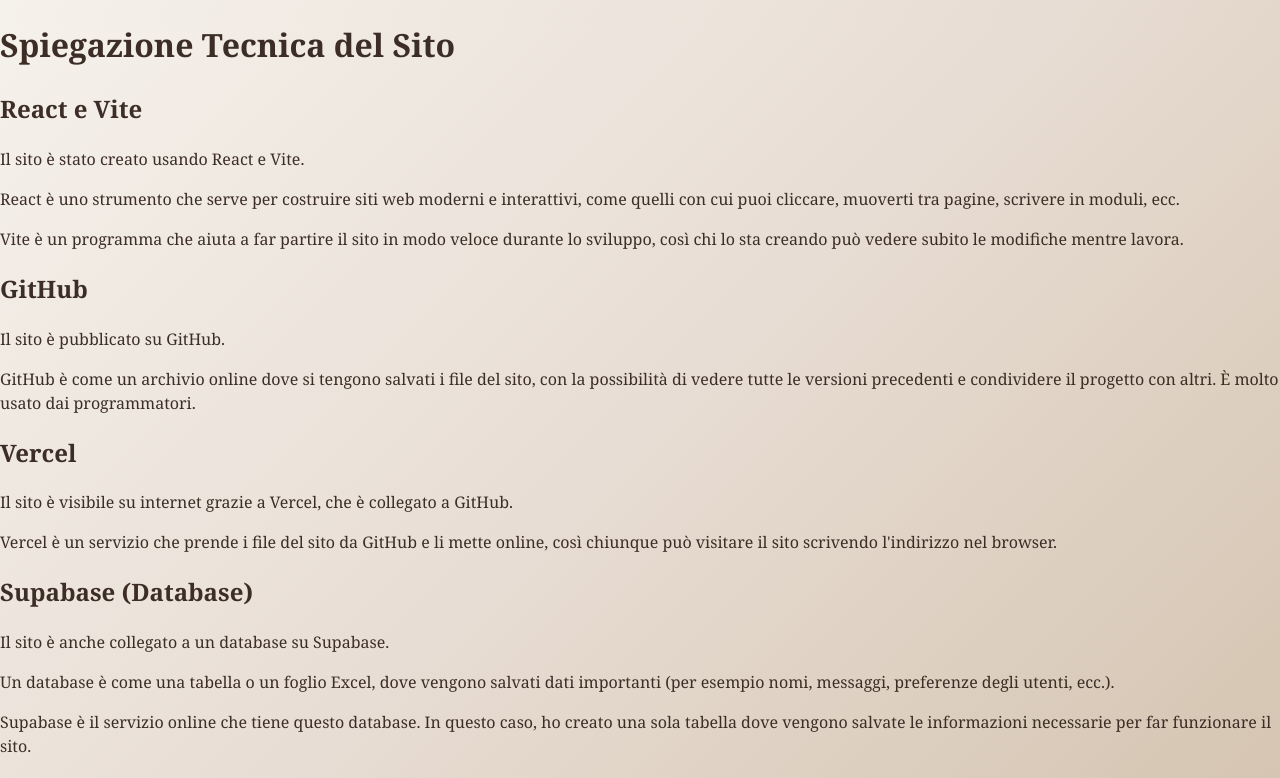
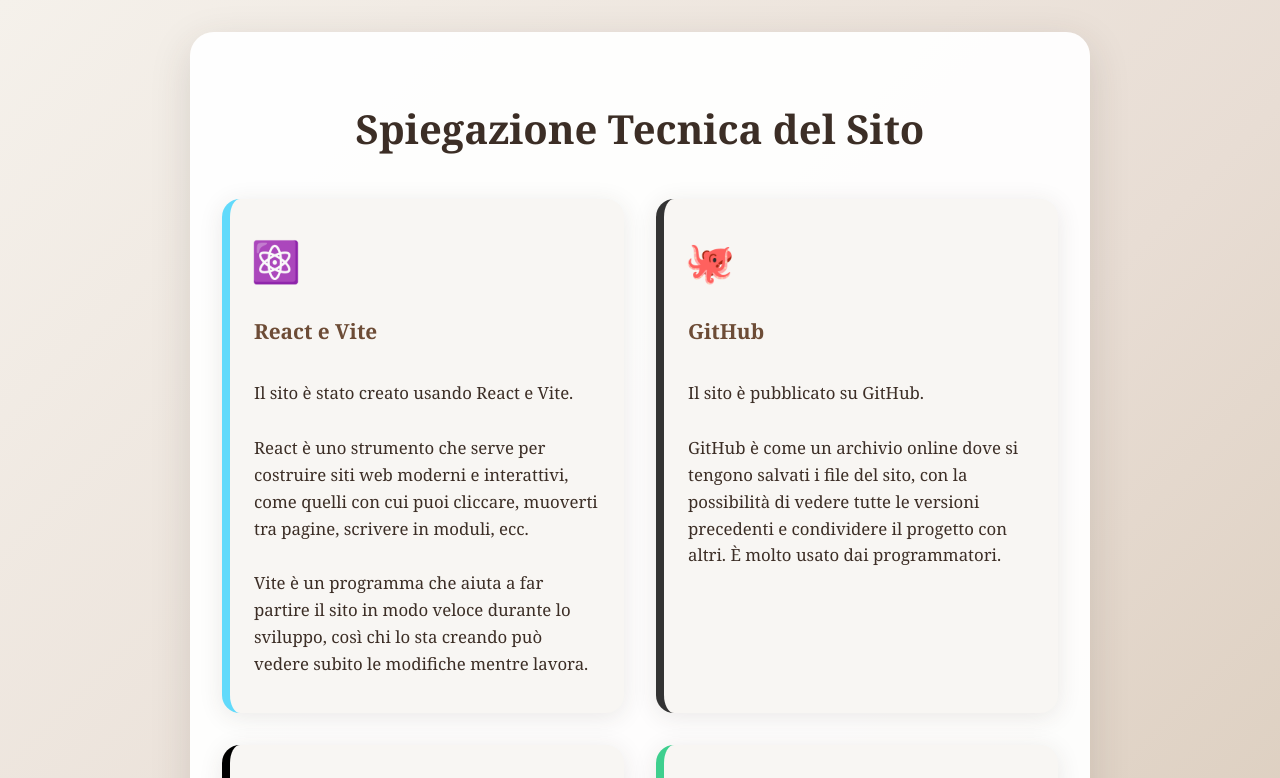
Before and after one commit to francescabuggio/TESIREACT, a React (Vite) app: page /spiegazione in a window 1280 px wide. Shown: the top 778 px of the page. Built offline with nearby package versions, Linux system fonts and the light colour scheme.

Commit message:
Add files via upload

```diff
--- a/src/App.css
+++ b/src/App.css
@@ -679,6 +679,79 @@
   font-size: 0.95rem;
 }
 
+.spiegazione-bg {
+  min-height: 100vh;
+  background: linear-gradient(135deg, #f5f1eb 0%, #e8ddd4 50%, #d4c4b0 100%);
+  display: flex;
+  align-items: center;
+  justify-content: center;
+  padding: 2rem 0;
+}
+.spiegazione-container {
+  max-width: 900px;
+  width: 100%;
+  margin: 0 auto;
+  background: rgba(255,255,255,0.95);
+  border-radius: 24px;
+  box-shadow: 0 12px 40px rgba(60,46,38,0.15);
+  padding: 2.5rem 2rem;
+}
+.spiegazione-title {
+  text-align: center;
+  font-size: 2.5rem;
+  font-weight: 700;
+  margin-bottom: 2.5rem;
+  color: #3c2e26;
+}
+.spiegazione-sections {
+  display: grid;
+  grid-template-columns: 1fr 1fr;
+  gap: 2rem;
+}
+@media (max-width: 900px) {
+  .spiegazione-sections {
+    grid-template-columns: 1fr;
+  }
+}
+.spiegazione-box {
+  border-radius: 18px;
+  box-shadow: 0 4px 24px rgba(60,46,38,0.10);
+  padding: 2rem 1.5rem 1.5rem 1.5rem;
+  background: #f8f6f3;
+  display: flex;
+  flex-direction: column;
+  align-items: flex-start;
+  min-height: 260px;
+  position: relative;
+  border-left: 8px solid #e8ddd4;
+  transition: transform 0.2s;
+}
+.spiegazione-box:hover {
+  transform: translateY(-4px) scale(1.02);
+  box-shadow: 0 8px 32px rgba(60,46,38,0.18);
+}
+.spiegazione-icon {
+  font-size: 2.5rem;
+  margin-bottom: 0.5rem;
+  margin-left: -0.2rem;
+}
+.spiegazione-section-title {
+  font-size: 1.3rem;
+  font-weight: 700;
+  margin-bottom: 1rem;
+  color: #6d4c36;
+}
+.spiegazione-text {
+  font-size: 1.05rem;
+  color: #3c2e26;
+  margin-bottom: 0.7rem;
+  line-height: 1.6;
+}
+.spiegazione-react { border-left-color: #61dafb; }
+.spiegazione-github { border-left-color: #333; }
+.spiegazione-vercel { border-left-color: #000; }
+.spiegazione-supabase { border-left-color: #3ecf8e; }
+
 @media (max-width: 768px) {
   .container, .survey-container {
     margin: 1rem;
--- a/src/pages/Spiegazione.tsx
+++ b/src/pages/Spiegazione.tsx
@@ -1,78 +1,65 @@
 import React from 'react';
+import '../App.css';
+
+const sections = [
+  {
+    icon: '⚛️',
+    title: 'React e Vite',
+    colorClass: 'spiegazione-react',
+    content: [
+      'Il sito è stato creato usando React e Vite.',
+      'React è uno strumento che serve per costruire siti web moderni e interattivi, come quelli con cui puoi cliccare, muoverti tra pagine, scrivere in moduli, ecc.',
+      'Vite è un programma che aiuta a far partire il sito in modo veloce durante lo sviluppo, così chi lo sta creando può vedere subito le modifiche mentre lavora.'
+    ]
+  },
+  {
+    icon: '🐙',
+    title: 'GitHub',
+    colorClass: 'spiegazione-github',
+    content: [
+      'Il sito è pubblicato su GitHub.',
+      'GitHub è come un archivio online dove si tengono salvati i file del sito, con la possibilità di vedere tutte le versioni precedenti e condividere il progetto con altri. È molto usato dai programmatori.'
+    ]
+  },
+  {
+    icon: '▲',
+    title: 'Vercel',
+    colorClass: 'spiegazione-vercel',
+    content: [
+      'Il sito è visibile su internet grazie a Vercel, che è collegato a GitHub.',
+      'Vercel è un servizio che prende i file del sito da GitHub e li mette online, così chiunque può visitare il sito scrivendo l’indirizzo nel browser.'
+    ]
+  },
+  {
+    icon: '🗄️',
+    title: 'Supabase (Database)',
+    colorClass: 'spiegazione-supabase',
+    content: [
+      'Il sito è anche collegato a un database su Supabase.',
+      'Un database è come una tabella o un foglio Excel, dove vengono salvati dati importanti (per esempio nomi, messaggi, preferenze degli utenti, ecc.).',
+      'Supabase è il servizio online che tiene questo database. In questo caso, ho creato una sola tabella dove vengono salvate le informazioni necessarie per far funzionare il sito.'
+    ]
+  }
+];
 
 const Spiegazione: React.FC = () => {
   return (
-    <div className="min-h-screen bg-gradient-to-br from-blue-50 to-indigo-100 py-12 px-4">
-      <div className="max-w-4xl mx-auto">
-        <div className="bg-white rounded-lg shadow-lg p-8">
-          <h1 className="text-3xl font-bold text-gray-800 mb-8 text-center">
-            Spiegazione Tecnica del Sito
-          </h1>
-
-          <div className="space-y-6 text-gray-700 leading-relaxed">
-            <div className="bg-blue-50 p-6 rounded-lg">
-              <h2 className="text-xl font-semibold text-blue-800 mb-3">
-                React e Vite
-              </h2>
-              <p className="mb-3">
-                Il sito è stato creato usando React e Vite.
-              </p>
-              <p className="mb-3">
-                React è uno strumento che serve per costruire siti web moderni e interattivi, come quelli con cui puoi cliccare, muoverti tra pagine, scrivere in moduli, ecc.
-              </p>
-              <p>
-                Vite è un programma che aiuta a far partire il sito in modo veloce durante lo sviluppo, così chi lo sta creando può vedere subito le modifiche mentre lavora.
-              </p>
+    <div className="spiegazione-bg">
+      <div className="spiegazione-container">
+        <h1 className="spiegazione-title">Spiegazione Tecnica del Sito</h1>
+        <div className="spiegazione-sections">
+          {sections.map((section, idx) => (
+            <div className={`spiegazione-box ${section.colorClass}`} key={section.title}>
+              <div className="spiegazione-icon">{section.icon}</div>
+              <h2 className="spiegazione-section-title">{section.title}</h2>
+              {section.content.map((p, i) => (
+                <p className="spiegazione-text" key={i}>{p}</p>
+              ))}
             </div>
-
-            <div className="bg-green-50 p-6 rounded-lg">
-              <h2 className="text-xl font-semibold text-green-800 mb-3">
-                GitHub
-              </h2>
-              <p className="mb-3">
-                Il sito è pubblicato su GitHub.
-              </p>
-              <p>
-                GitHub è come un archivio online dove si tengono salvati i file del sito, con la possibilità di vedere tutte le versioni precedenti e condividere il progetto con altri. È molto usato dai programmatori.
-              </p>
-            </div>
-
-            <div className="bg-purple-50 p-6 rounded-lg">
-              <h2 className="text-xl font-semibold text-purple-800 mb-3">
-                Vercel
-              </h2>
-              <p className="mb-3">
-                Il sito è visibile su internet grazie a Vercel, che è collegato a GitHub.
-              </p>
-              <p>
-                Vercel è un servizio che prende i file del sito da GitHub e li mette online, così chiunque può visitare il sito scrivendo l'indirizzo nel browser.
-              </p>
-            </div>
-
-            <div className="bg-orange-50 p-6 rounded-lg">
-              <h2 className="text-xl font-semibold text-orange-800 mb-3">
-                Supabase (Database)
-              </h2>
-              <p className="mb-3">
-                Il sito è anche collegato a un database su Supabase.
-              </p>
-              <p className="mb-3">
-                Un database è come una tabella o un foglio Excel, dove vengono salvati dati importanti (per esempio nomi, messaggi, preferenze degli utenti, ecc.).
-              </p>
-              <p>
-                Supabase è il servizio online che tiene questo database. In questo caso, ho creato una sola tabella dove vengono salvate le informazioni necessarie per far funzionare il sito.
-              </p>
-            </div>
-          </div>
-
-          <div className="mt-8 text-center">
-            <a
-              href="/"
-              className="inline-block bg-blue-600 hover:bg-blue-700 text-white font-semibold py-3 px-6 rounded-lg transition-colors duration-200"
-            >
-              Torna alla Home
-            </a>
-          </div>
+          ))}
+        </div>
+        <div style={{textAlign: 'center', marginTop: 32}}>
+          <a href="/" className="btn btn-primary">Torna alla Home</a>
         </div>
       </div>
     </div>
@@ -80,3 +67,80 @@
 };
 
 export default Spiegazione;
+
+/*
+CSS DA AGGIUNGERE IN APP.CSS:
+
+.spiegazione-bg {
+  min-height: 100vh;
+  background: linear-gradient(135deg, #f5f1eb 0%, #e8ddd4 50%, #d4c4b0 100%);
+  display: flex;
+  align-items: center;
+  justify-content: center;
+  padding: 2rem 0;
+}
+.spiegazione-container {
+  max-width: 900px;
+  width: 100%;
+  margin: 0 auto;
+  background: rgba(255,255,255,0.95);
+  border-radius: 24px;
+  box-shadow: 0 12px 40px rgba(60,46,38,0.15);
+  padding: 2.5rem 2rem;
+}
+.spiegazione-title {
+  text-align: center;
+  font-size: 2.5rem;
+  font-weight: 700;
+  margin-bottom: 2.5rem;
+  color: #3c2e26;
+}
+.spiegazione-sections {
+  display: grid;
+  grid-template-columns: 1fr 1fr;
+  gap: 2rem;
+}
+@media (max-width: 900px) {
+  .spiegazione-sections {
+    grid-template-columns: 1fr;
+  }
+}
+.spiegazione-box {
+  border-radius: 18px;
+  box-shadow: 0 4px 24px rgba(60,46,38,0.10);
+  padding: 2rem 1.5rem 1.5rem 1.5rem;
+  background: #f8f6f3;
+  display: flex;
+  flex-direction: column;
+  align-items: flex-start;
+  min-height: 260px;
+  position: relative;
+  border-left: 8px solid #e8ddd4;
+  transition: transform 0.2s;
+}
+.spiegazione-box:hover {
+  transform: translateY(-4px) scale(1.02);
+  box-shadow: 0 8px 32px rgba(60,46,38,0.18);
+}
+.spiegazione-icon {
+  font-size: 2.5rem;
+  margin-bottom: 0.5rem;
+  margin-left: -0.2rem;
+}
+.spiegazione-section-title {
+  font-size: 1.3rem;
+  font-weight: 700;
+  margin-bottom: 1rem;
+  color: #6d4c36;
+}
+.spiegazione-text {
+  font-size: 1.05rem;
+  color: #3c2e26;
+  margin-bottom: 0.7rem;
+  line-height: 1.6;
+}
+.spiegazione-react { border-left-color: #61dafb; }
+.spiegazione-github { border-left-color: #333; }
+.spiegazione-vercel { border-left-color: #000; }
+.spiegazione-supabase { border-left-color: #3ecf8e; }
+*/
```
